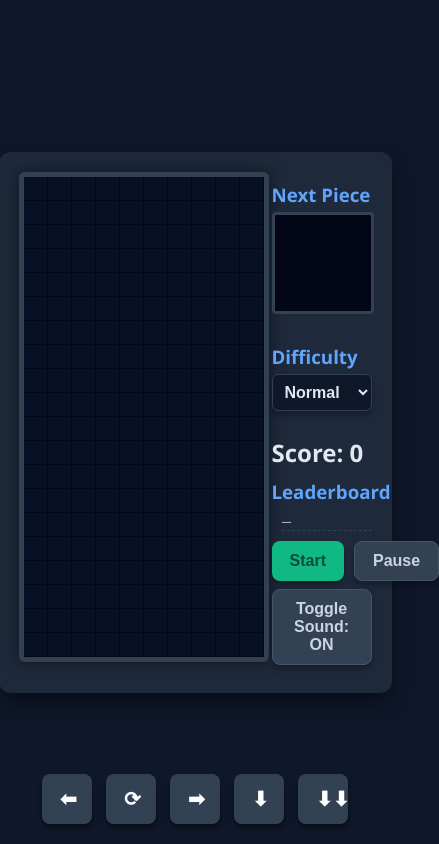
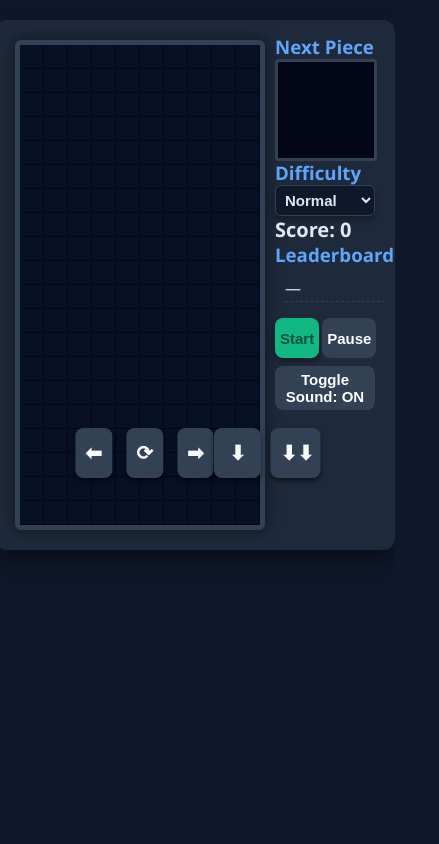
Before and after one commit to adirisky/gameTetris, a plain HTML site: page index.html in a window 390 px wide. Shown: the whole page, 439 px wide, since content can reach past the window. Drawn offline with Linux system fonts and the light colour scheme.

Commit message:
respotif

```diff
--- a/style.css
+++ b/style.css
@@ -6,13 +6,14 @@ body {
   display: flex;
   justify-content: center;
   align-items: center;
-  height: 100vh;
+  /* height: 100vh; */
   margin: 0;
   overflow: hidden;
+  margin-top: 20px;
 }
 .wrapper {
   display: flex;
-  gap: 3px; /* Increased gap */
+  gap: 10px; /* Increased gap */
   align-items: flex-start;
   padding: 20px;
   background: #1e293b; /* Slightly lighter background for the wrapper */
@@ -34,38 +35,41 @@ canvas#nextCanvas {
   background: #020617 !important;
   border: 3px solid #334155 !important;
   border-radius: 4px;
-  margin-bottom: 15px !important;
+  margin-bottom: 0px !important;
 }
 
 /* Side Panel and Info */
 .side {
-  width: 220px; /* Wider side panel */
+  width: 140px; /* Wider side panel */
 }
 .header-blue {
   color: #60a5fa; /* Blue headers */
+  margin: 0px;
+  margin-top: -6px;
 }
 h2,
 h3 {
-  margin: 10px 0 5px 0;
+  margin: 0px 0 5px 0;
 }
 
 /* Difficulty Select */
 #difficulty {
-  padding: 8px;
+  padding: 5px;
   border-radius: 6px;
-  margin-bottom: 15px;
+  margin-bottom: 0px;
   background: #0f172a;
   color: #e2e8f0;
   border: 1px solid #334155;
   width: 100%; /* Membuat dropdown memenuhi lebar */
   box-sizing: border-box; /* Memastikan padding tidak menambah lebar */
+  width: 100px;
 }
 
 /* Buttons */
 button,
 select {
-  padding: 10px 18px;
-  font-size: 16px;
+  padding: 10px 10px;
+  font-size: 15px;
   border: none;
   cursor: pointer;
   border-radius: 8px;
@@ -97,18 +101,39 @@ button:hover {
   margin-bottom: 8px;
 }
 
+#toggleSound,
+#toggleSound:hover,
+#toggleSound:active {
+  padding: 5px;
+  font-size: 15px;
+  /*  background-color: #333; warna tombol */
+  color: white;
+  border: none;
+  outline: none;
+  box-shadow: none;
+  transform: none;
+  appearance: none; /* hapus style default */
+  -webkit-appearance: none; /* penting untuk mobile */
+  -moz-appearance: none;
+}
+/* #toggleSound.muted-btn {
+  font-size: 15px;
+} */
+
 /* Leaderboard Styling */
 #leaderboard {
   margin-top: 8px;
   font-size: 16px;
-  padding-left: 20px;
+  padding-left: 10px;
   list-style-type: none;
+  width: 100px;
 }
 #leaderboard li {
   margin: 4px 0;
-  margin-right: 70px;
+  margin-right: 10px;
   padding: 2px 0;
   border-bottom: 1px dashed #334155;
+  width: 100px;
 }
 
 /* Game Over Screen */
@@ -130,12 +155,26 @@ button:hover {
   color: #f8fafc;
 }
 
+/* pause */
+#pauseBtn {
+  width: 100px; /* kunci lebar agar tidak berubah */
+  height: 40px; /* opsional */
+  color: white;
+  border: none;
+  outline: none;
+  box-shadow: none;
+  appearance: none;
+  -webkit-appearance: none;
+  -webkit-tap-highlight-color: transparent;
+}
+
 /* Mobile Controls */
 #mobileControls {
-  position: fixed;
+  position: flex;
+  flex-direction: row;
   bottom: 20px;
   left: 50%;
-  transform: translateX(-50%);
+  transform: translateX(-150%);
   display: flex;
   gap: 14px;
   z-index: 9999;
@@ -147,26 +186,54 @@ button:hover {
   background: #334155;
   color: white;
   box-shadow: 0 3px 5px rgba(0, 0, 0, 0.5);
+  margin-top: 10px;
+}
+#downBtn {
+  padding-left: 15px;
+  padding-right: 15px;
 }
 
 @media (max-width: 480px) {
   .side {
     width: 100px;
   }
-  #leaderboard {
+  h2 {
+    font-size: 20px;
+  }
+  #mobileControls button {
+    transform: translateX(-135%);
+  }
+  .controls-group {
+    gap: 3px;
+  }
+  #startBtn {
+    padding: 5px;
+  }
+  #pauseBtn,
+  #pause:hover,
+  #pause:active {
+    padding: 5px;
+    color: white;
+    border: none;
+    outline: none;
+    box-shadow: none;
+    transform: none;
+    appearance: none; /* hapus style default */
+    -webkit-appearance: none; /* penting untuk mobile */
+    -moz-appearance: none;
+  }
+
+  /* #leaderboard {
     font-size: 10px;
   }
   #leaderboard li {
     margin-left: -10px;
     margin-right: 0px;
   }
-  /* .controls-group{
-    position: fixed;
-    bottom: px;
-    left: 50%;
-    transform: translateX(-50%);
+  .controls-group {
     display: flex;
-    gap: 14px;
-    z-index: 9999;
+    flex-direction: column;
+    gap: 10px;
+    margin-bottom: 8px;
   } */
 }
```
